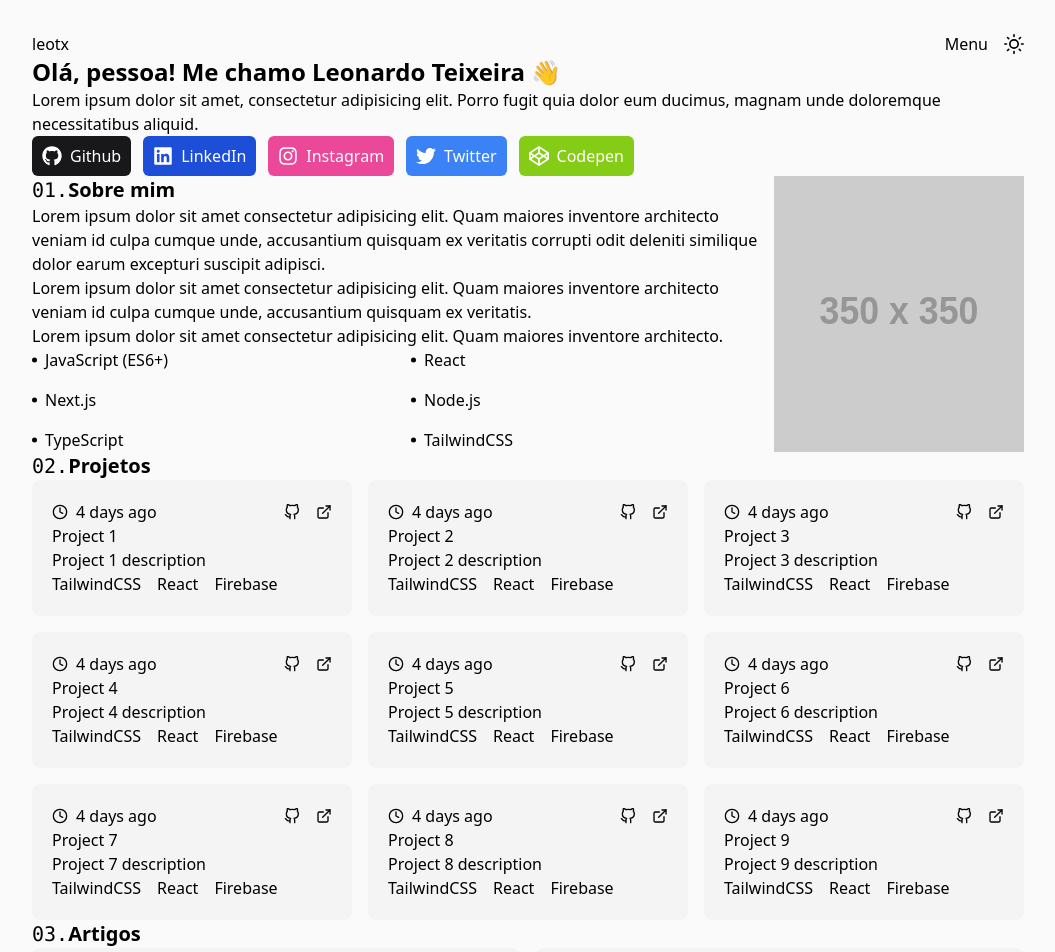
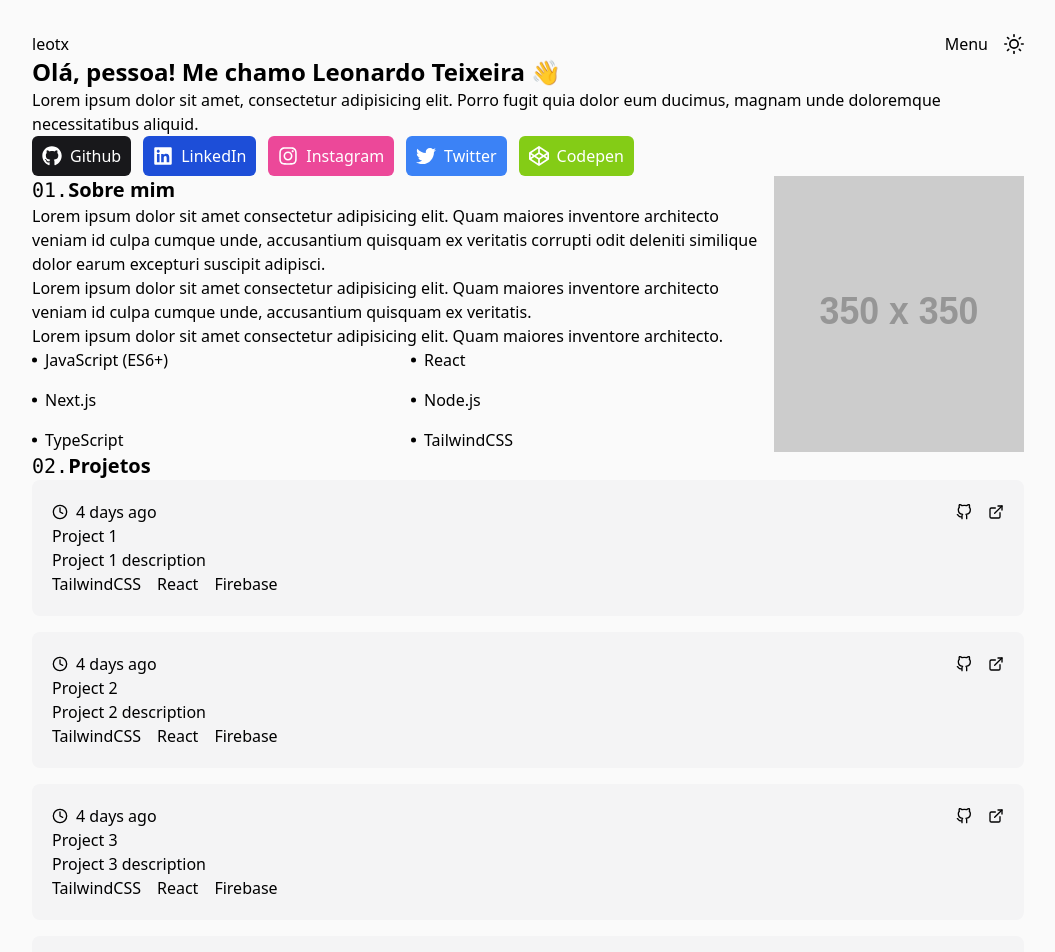
Before and after one commit to leottx/leotx-site, a Next.js app: page / in a window 1280 px wide. Shown: the top 952 px of the page, without its empty margins (112-1167 px from the left). Built offline with nearby package versions, Linux system fonts and the light colour scheme.

Commit message:
chore: altera uma classe customizada no arquivo de configuração do tailwind

```diff
--- a/tailwind.config.js
+++ b/tailwind.config.js
@@ -11,8 +11,7 @@ module.exports = {
   theme: {
     extend: {
       gridTemplateColumns: {
-        fillthree: "repeat(auto-fill, minmax(250px, 1fr))",
-        filltwo: "repeat(auto-fill, minmax(350px, 1fr))",
+        fill: "repeat(auto-fill, minmax(250px, 1fr))",
       },
     },
   },
```
